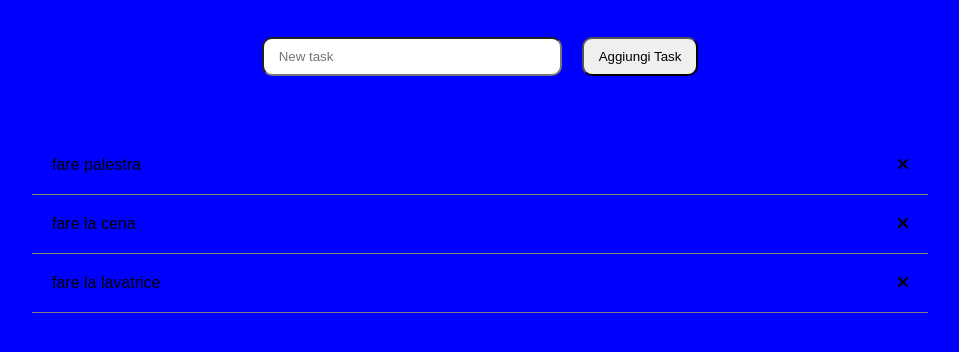
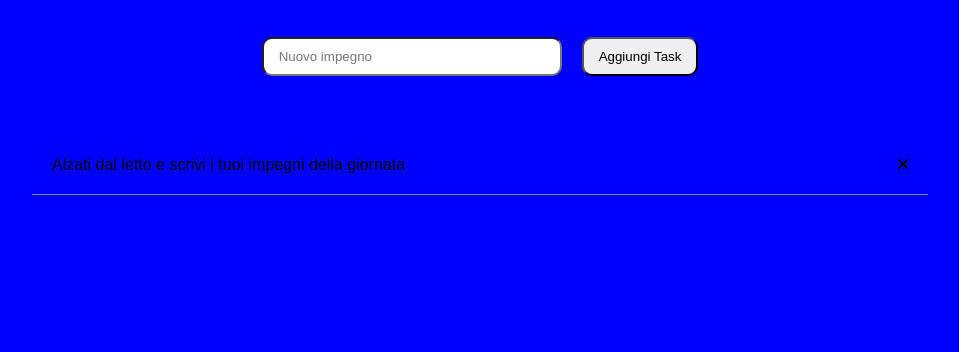
Before and after one commit to Eugenio2104/vue-todolist, a plain HTML site: page index.html in a window 1280 px wide. Shown: the part 94-446 px from the top of the page, without its empty margins (160-1119 px from the left). Drawn offline with nearby package versions, Linux system fonts and the light colour scheme.

Commit message:
esercizio finito

```diff
--- a/index.html
+++ b/index.html
@@ -17,7 +17,7 @@
       <img :src="logoImg" alt="">
     </div>
     <div class="input-area">
-      <input type="text" placeholder="New task"
+      <input type="text" placeholder="Nuovo impegno"
       v-model.trim="newMessageString">
       <button @click="createTask()">Aggiungi Task</button>
       <p class="error">{{errorString}}</p>
--- a/js/script.js
+++ b/js/script.js
@@ -19,17 +19,10 @@ createApp({
       newMessageString:'',
       tasks:[
         {
-          text: 'fare palestra',
+          text: 'Alzati dal letto e scrivi i tuoi impegni della giornata',
           done: false
         },
-        {
-          text: 'fare la cena',
-          done: false
-        },
-        {
-          text: 'fare la lavatrice',
-          done: false
-        },
+
       ]
     }
   },
```
